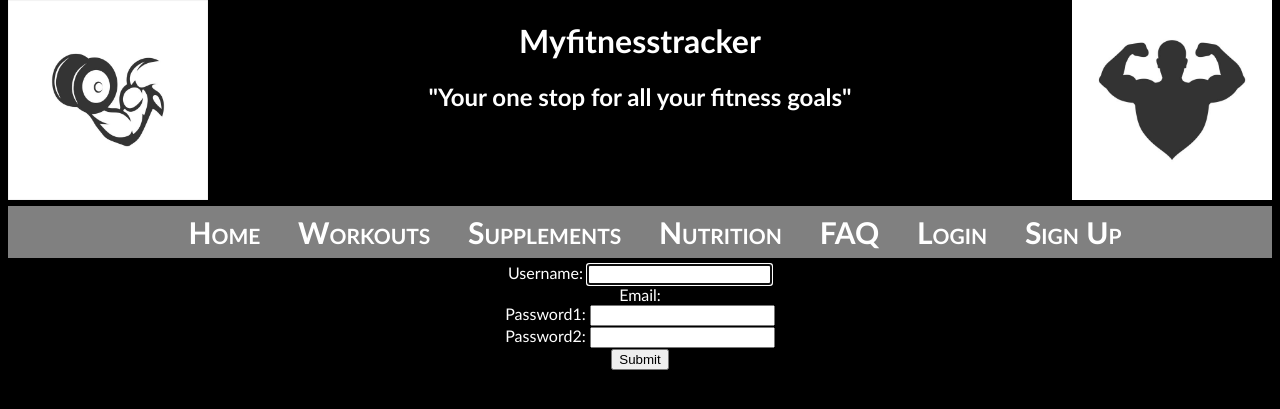
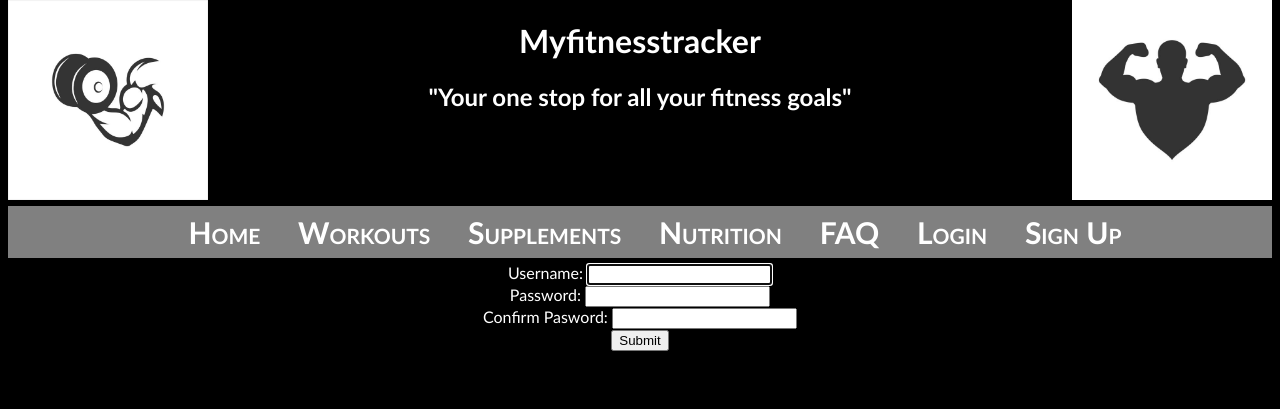
Before and after one commit to joelsuraganan/myfitnesstracker, a Django app: page /signup/ in a window 1280 px wide. Shown: the top 409 px of the page. Run offline with Django 4.2, Linux system fonts and the light colour scheme.

Commit message:
signup page

```diff
--- a/myfitness/forms.py
+++ b/myfitness/forms.py
@@ -10,8 +10,7 @@
 
     class Meta:
         model = User
-        email = forms.EmailField()
-        fields = ['username','email', 'password1', 'password2']
+        fields = ['username', 'password1', 'password2']
 
 class FitnessForm(forms.ModelForm):
     class Meta:
--- a/myfitness/models.py
+++ b/myfitness/models.py
@@ -1,12 +1,6 @@
 from django.db import models
 from datetime import date
-from django.contrib.auth.models import AbstractUser
 
-
-class User(AbstractUser):
-    email = models.EmailField(unique=True)
-    groups = models.ManyToManyField('auth.Group', related_name='customuser_groups', blank=True)
-    user_permissions = models.ManyToManyField('auth.Permission', related_name='customuser_user_permissions', blank=True)
 
 
 class Fitness(models.Model):
--- a/myfitness/templates/myfitness/signup.html
+++ b/myfitness/templates/myfitness/signup.html
@@ -13,17 +13,12 @@
       </div>
 
       <div>
-        <label for="{{ form.email.id_for_label }}">Email:</label>
-        {{ form.email }}
-      </div>
-
-      <div>
-        <label for="{{ form.password1.id_for_label }}">Password1:</label>
+        <label for="{{ form.password1.id_for_label }}">Password:</label>
         {{ form.password1 }}
       </div>
 
       <div>
-        <label for="{{ form.password2.id_for_label }}">Password2:</label>
+        <label for="{{ form.password2.id_for_label }}">Confirm Pasword:</label>
         {{ form.password2 }}
       </div>
 
```
Also changed, not shown: db.sqlite3.
